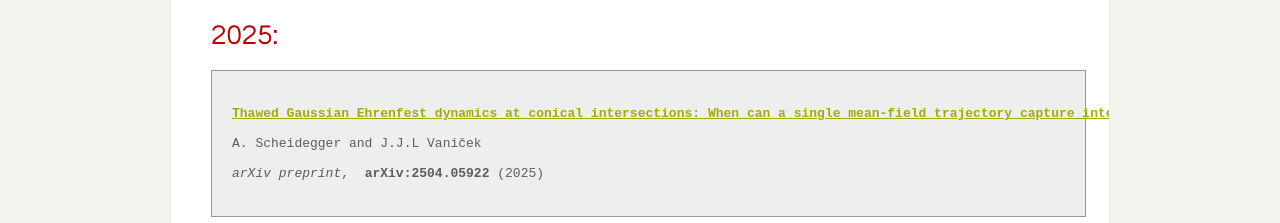
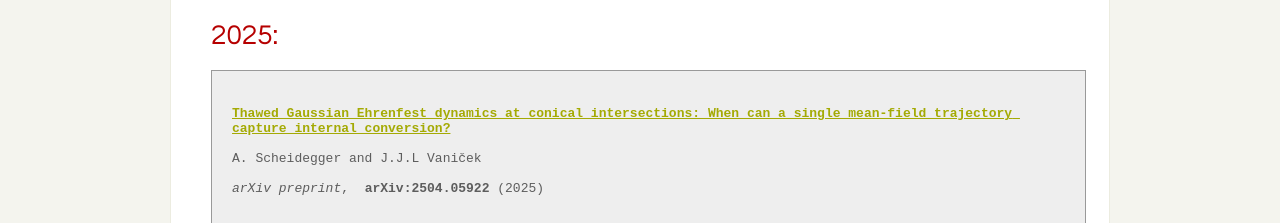
Before and after one commit to JulienEng/VCMakerHome, a plain HTML site: page publi.html in a window 1280 px wide. Shown: the part 577-800 px from the top of the page. Drawn offline with Linux system fonts and the light colour scheme.

Commit message:
Linebreaking is fixed

```diff
--- a/style/style.css
+++ b/style/style.css
@@ -415,4 +415,8 @@ pre code {
   border: 1px solid #999;
   display: block;
   padding: 20px;
+  text-align: left;
+  white-space: pre-wrap;     /* Enables wrapping while preserving whitespace */
+  word-wrap: break-word;     /* Breaks long words or URLs */
+  overflow-x: auto;          /* Optional: allows scrolling for very wide content */
 }
```
Also changed, not shown: publi.html (+5 -0 lines).
